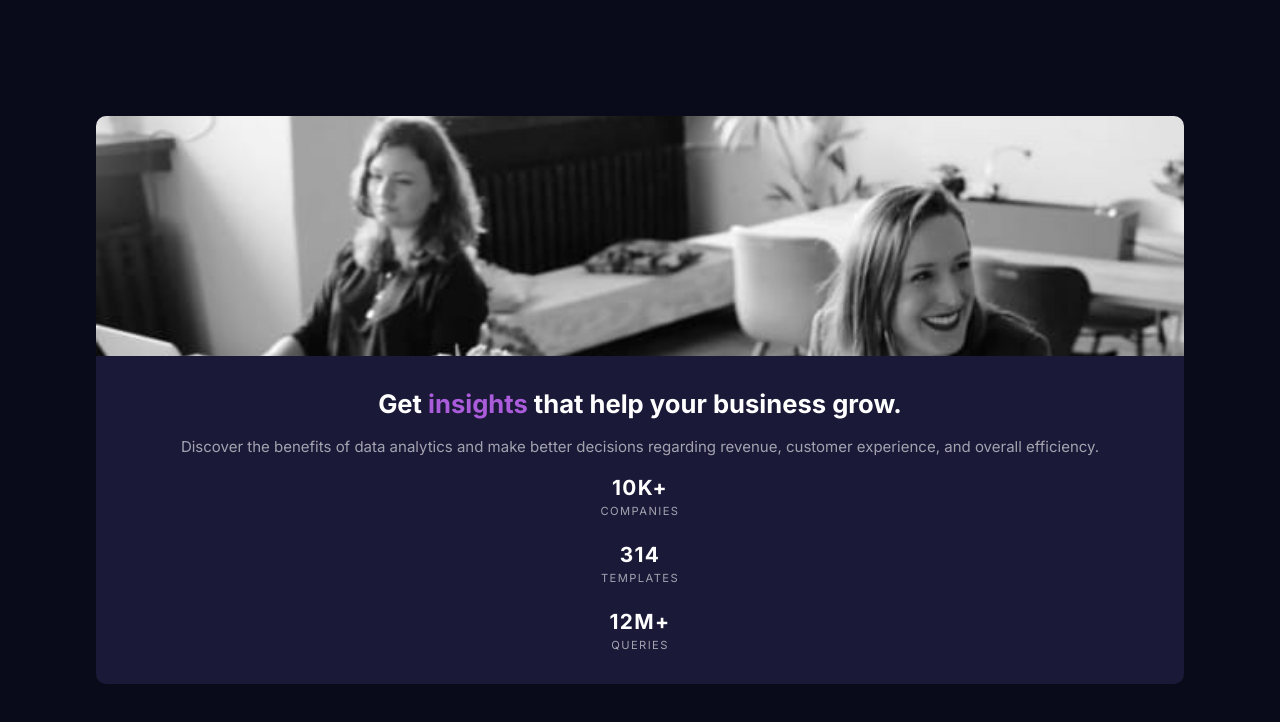
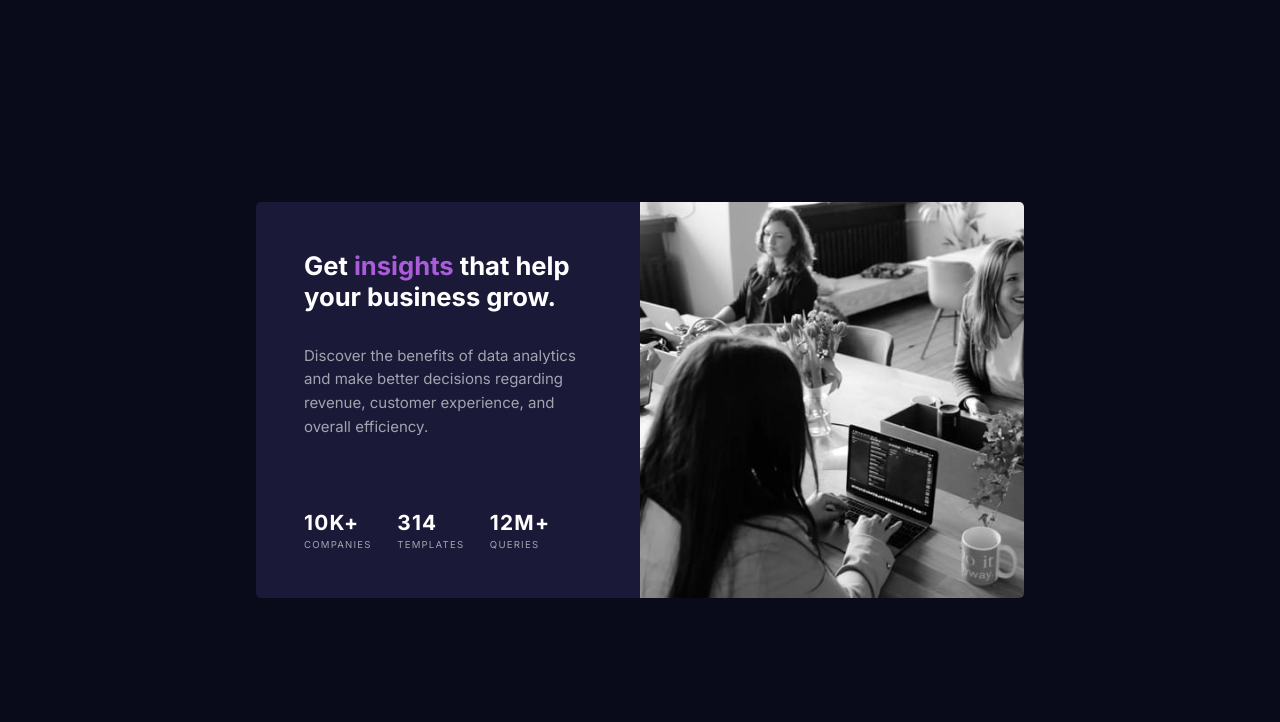
Before and after one commit to Paul-henry662/stats-preview-card, a plain HTML site: page index.html in a window 1280 px wide. Drawn offline with Linux system fonts and the light colour scheme.

Commit message:
media queries first ideas

```diff
--- a/style.css
+++ b/style.css
@@ -34,11 +34,11 @@ section * {
 
 /*---Card container---*/
 .card {
-  flex-basis: 85%;
+  flex-basis: 87%;
   display: flex;
   flex-direction: column;
   background-color: var(--darkBlue);
-  border-radius: 10px;
+  border-radius: 0.3rem;
   overflow: hidden;
 }
 /*---/Card container---*/
@@ -77,9 +77,10 @@ section * {
   flex-direction: column;
   row-gap: 3vh;
   text-transform: uppercase;
+  padding-top: 2vh;
 }
 .stats h2 {
-  font-size: 0.7rem;
+  font-size: 0.6rem;
   letter-spacing: 0.2ch;
   display: flex;
   flex-direction: column;
@@ -90,3 +91,29 @@ section * {
   font-size: 1.3rem;
 }
 /*---/Text part---*/
+
+/*---Media queries---*/
+@media screen and (min-width: 1000px) {
+  .card {
+    flex-direction: row-reverse;
+    justify-content: space-between;
+    flex-basis: 60%;
+  }
+  .text {
+    padding: 3rem 3rem;
+    text-align: left;
+    flex-basis: 50%;
+    row-gap: 4vh;
+  }
+  .image-header {
+    min-width: 30vw;
+    background-image: url("./images/image-header-desktop.jpg");
+    flex-basis: 50%;
+  }
+  .stats {
+    flex-direction: row;
+    column-gap: 2vw;
+    padding-top: 5vh;
+  }
+}
+/*---/Media queries---*/
```
